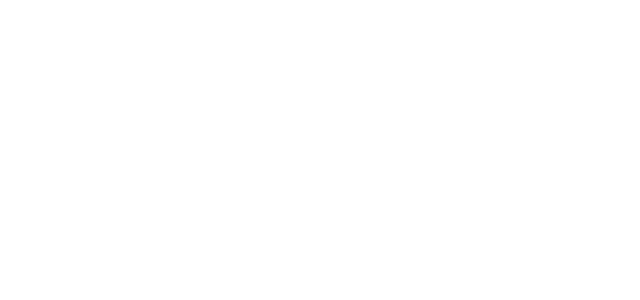
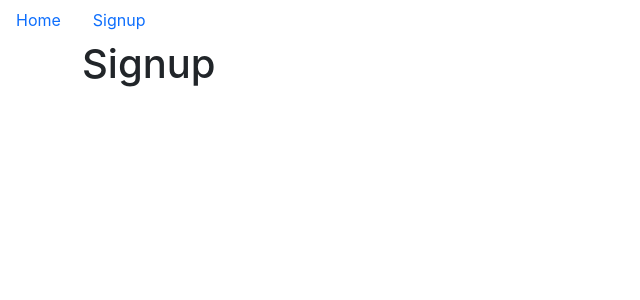
Before and after one commit to Joseph-Mutua/client, a React (Create React App) app: page /signup in a window 1280 px wide. Before the commit this address had no page. Shown: the top 300 px of the page, without its empty margins (0-640 px from the left). Built offline with nearby package versions, Linux system fonts and the light colour scheme.

Commit message:
Create signup component

```diff
--- a/package.json
+++ b/package.json
@@ -6,10 +6,12 @@
     "@testing-library/jest-dom": "^5.15.0",
     "@testing-library/react": "^11.2.7",
     "@testing-library/user-event": "^12.8.3",
+    "axios": "^0.24.0",
     "react": "^17.0.2",
     "react-dom": "^17.0.2",
     "react-router-dom": "^6.0.2",
     "react-scripts": "4.0.3",
+    "react-toastify": "^8.1.0",
     "web-vitals": "^1.1.2"
   },
   "scripts": {
--- a/src/Router.js
+++ b/src/Router.js
@@ -1,12 +1,14 @@
 import React from "react";
 import { BrowserRouter, Routes, Route } from "react-router-dom";
 import App from "./App";
+import Signup from "./auth/Signup";
 
 const Routing = () => {
   return (
     <BrowserRouter>
       <Routes>
         <Route path="/" element={<App />} />
+        <Route path="/signup" element={<Signup />} />
       </Routes>
     </BrowserRouter>
   );
--- /dev/null
+++ b/src/auth/Signup.js
@@ -0,0 +1,19 @@
+import React, {useState} from 'react'
+import {Link, Redirect} from "react-router-dom";
+import Layout from '../core/Layout';
+import { axios } from 'axios';
+import { ToastContainer, toast } from 'react-toastify';
+import "react-toastify//dist/ReactToastify.min.css"
+
+const Signup = () => {
+    return (
+      <Layout>
+        <ToastContainer />
+
+        <h1>Signup</h1>
+      </Layout>
+    );
+
+}
+
+export default Signup;
--- a/src/core/Layout.js
+++ b/src/core/Layout.js
@@ -2,14 +2,30 @@
 import { Link } from "react-router-dom";
 
 const Layout = ({ children }) => {
+
   const nav = () => (
-    <ul className="nav nav-tabs bg-primary">
-      <li className="nav-item">
-        <Link to="/" className="text-light nav-link">
-          Home
-        </Link>
-      </li>
-    </ul>
+    <nav className="nav">
+      <Link to="/" className="nav-item nav-link active">
+         Home
+      </Link>
+
+      <Link to="/signup" className="nav-item nav-link active">
+        Signup
+      </Link>
+    </nav>
+
+    // <nav className="navbar navbar-light bg-primary">
+    //   <div className="container-fluid">
+    //     <div className="navbar-nav">
+    //       <Link to="/" className="nav-item nav-link active">
+    //         Home
+    //       </Link>
+    //       <Link to="/signup" className="nav-item nav-link active">
+    //         Signup
+    //       </Link>
+    //     </div>
+    //   </div>
+    // </nav>
   );
 
   return (
```
Also changed, not shown: 1 other file (tests, documents, lock files or other folders).
